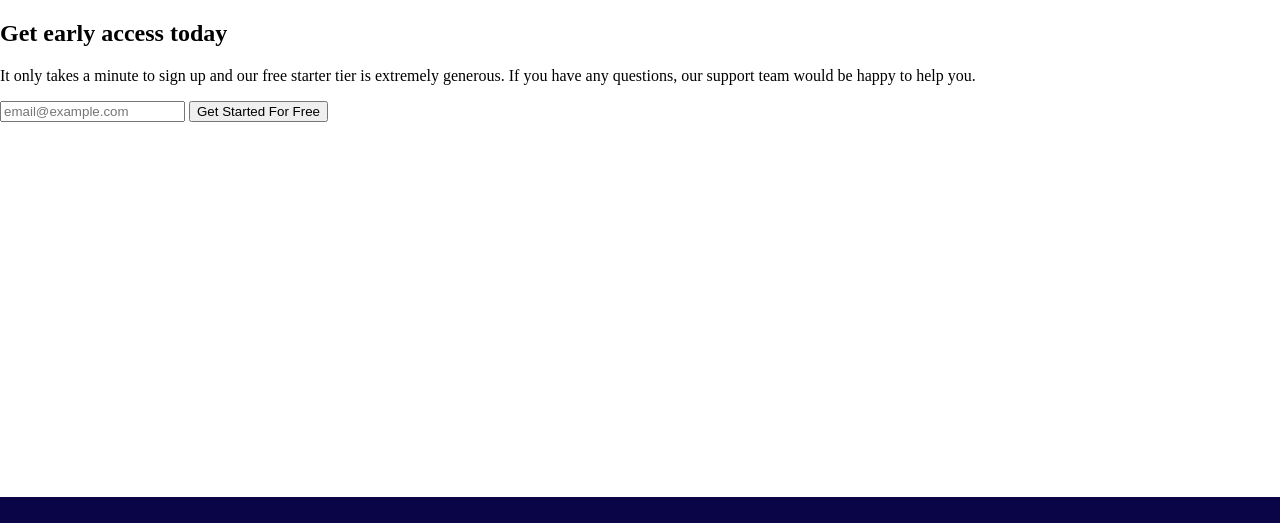
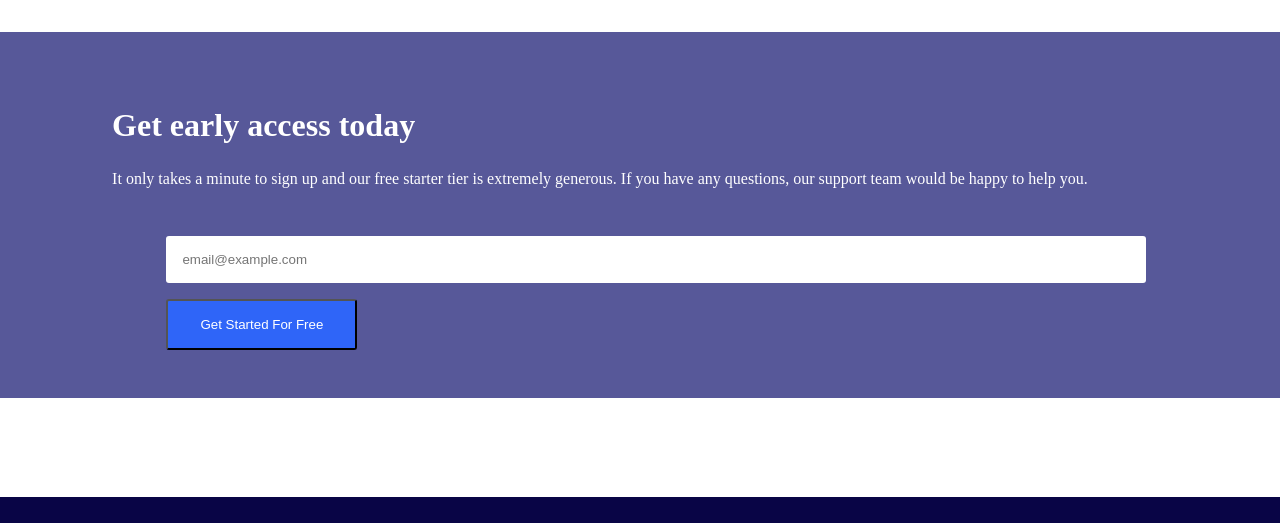
Before and after one commit to ibrgun/Project, a plain HTML site: page footer.html in a window 1280 px wide. Shown: the top 523 px of the page. Drawn offline with Linux system fonts and the light colour scheme.

Commit message:
Update footer.css

```diff
--- a/footer.css
+++ b/footer.css
@@ -1,6 +1,78 @@
 .joinBtn:hover {
     text-decoration: none;
   }
+body {
+    margin: 0;
+    display: flex;
+    flex-direction: column;
+    min-height: 100vh;
+}
+
+.access {
+    background-color: #575899;
+    color: #fff;
+    text-align: center;
+    padding: 3rem;
+    margin-top: 2rem;
+}
+
+.access__container {
+    display: flex;
+    flex-direction: column;
+    align-items: center;
+    max-width: 100%;
+    margin: 0 auto;
+}
+
+.access__text {
+    text-align: left;
+    color: #fff;
+    font-size: 1.5rem;
+    padding-right: 5rem;
+    margin-bottom: 2rem;
+}
+
+.access__text h1 {
+    font-size: 2rem;
+    margin-bottom: 1,5rem;
+}
+
+.access__text p {
+    font-size: 1rem;
+    margin-bottom: 1,5rem;
+}
+
+.access__input {
+    display: flex;
+    flex-direction: column;
+    width: 80%;
+}
+
+.access__input input {
+    outline: none;
+    border: none;
+    margin-bottom: 1rem;
+    padding: 1rem;
+    width: 100%;
+    height:30% ;
+    border-radius: 3px;
+}
+
+.access__input .button {
+    display: flex;
+    padding: 1rem 2rem;
+    background-color: #2F65F8;
+    color: #fff;
+    text-decoration: none;
+    border-radius: 3px;
+    transition: background-color 0.3s ease-in-out, color 0.3s ease-in-out;
+}
+
+.access__input .button:hover {
+    background-color: #6C9BFF;
+    color: #fff;
+}
+
 .attribution {
     font-size: 20px;
     text-align: center;
@@ -57,6 +129,19 @@ body {
     margin-right: 1.5rem;
 }
 @media (max-width: 767px) {
+    .access__container {
+        flex-direction: row;
+        justify-content: space-between;
+    }
+
+    .access__text {
+        flex-basis: 48%;
+        padding-right: 1rem;
+    }
+
+    .access__input {
+        flex-basis: 48%;
+    }
     .footer__info {
       flex-direction: column;
       margin-right: 0;
```
